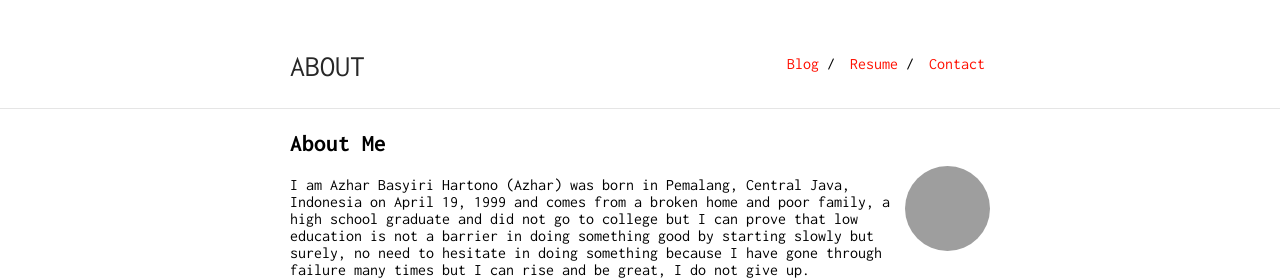
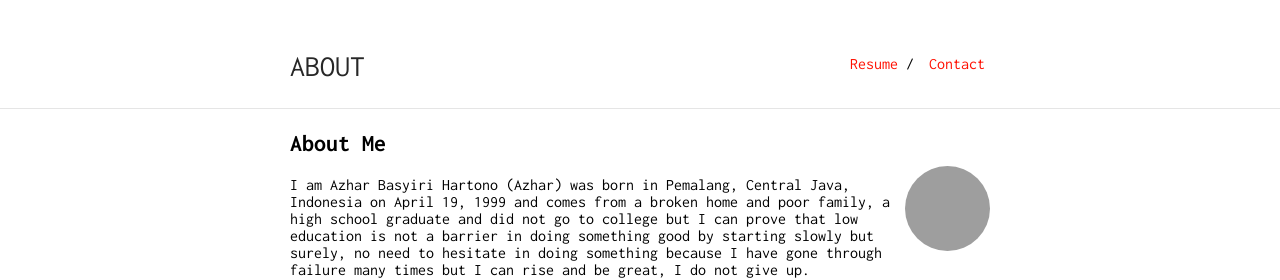
Before and after one commit to intrapegasus/en, a Jekyll site: the page built from index.md, in a window 1280 px wide and 900 px high, cut to the strip 0-280 px from the top of the window. Built offline with Jekyll 4.4.1, drawn with Linux system fonts in a browser that asks for light colours; our own code applies the rules of GitHub Pages for plain Markdown files; grey boxes are pictures that could not be loaded.

Commit message:
Update _config.yml

```diff
--- a/_config.yml
+++ b/_config.yml
@@ -11,8 +11,6 @@ sass:
     sass_dir: _sass
 
 nav:
- - name: "Blog"
-   link: "https://en.basyiri.my.id"
  - name: "Resume"
    link: "https://basyiri.my.id/en/resume"
  - name: "Contact"
```
